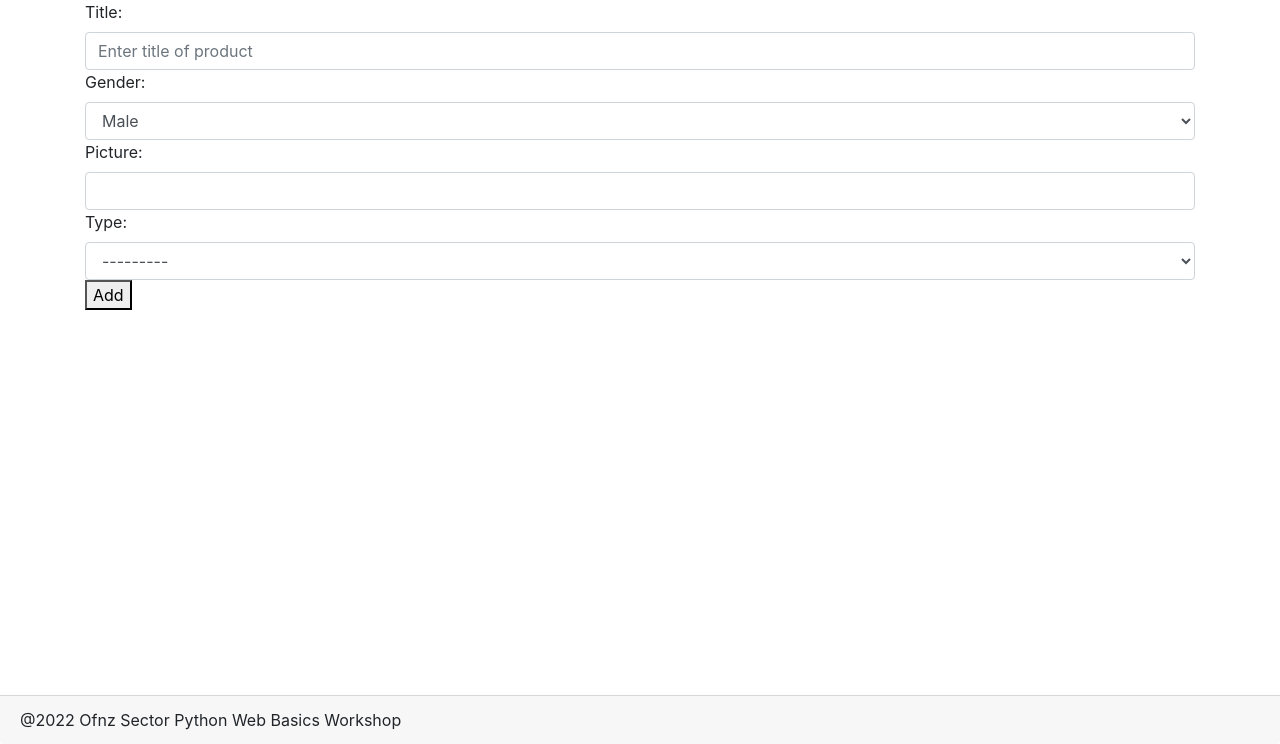
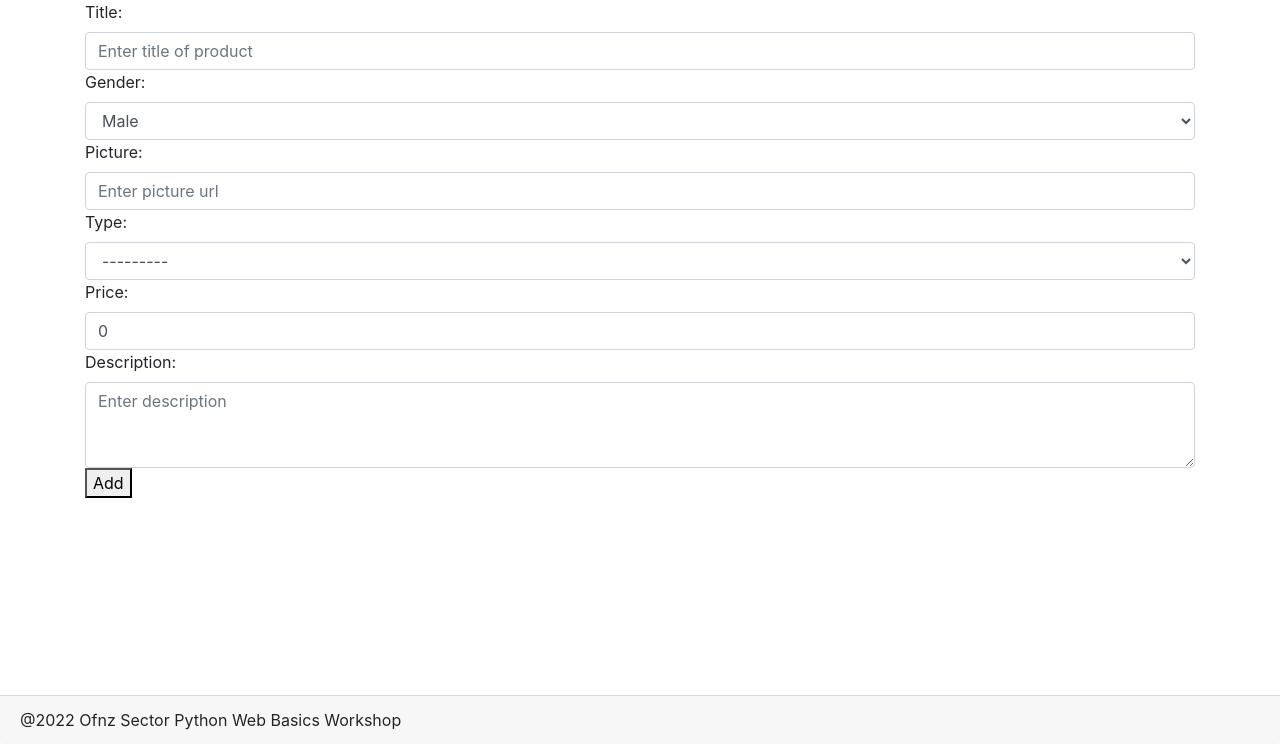
Before and after one commit to mirooka/ofnz_sector, a Django app: page /add_product/hat/ in a window 1280 px wide. Shown: the part 56-800 px from the top of the page. Run offline with Django 4.2, Linux system fonts and the light colour scheme.

Commit message:
added products and public/private home_page

```diff
--- a/ofnz_sector/common/view_mixins.py
+++ b/ofnz_sector/common/view_mixins.py
@@ -5,6 +5,6 @@ class RedirectToIndex:
 
     def dispatch(self, request, *args, **kwargs):
         if request.user.is_authenticated:
-            return redirect('index')
+            return redirect('index public')
 
         return super().dispatch(request, *args, **kwargs)
--- a/ofnz_sector/main/forms.py
+++ b/ofnz_sector/main/forms.py
@@ -18,10 +18,11 @@ class CreateProductForm(BootstrapFormMixin, forms.ModelForm):
         return product
 
 
+
 class CreateShoesForm(CreateProductForm):
     class Meta:
         model = Shoes
-        fields = '__all__'
+        fields = ('title', 'gender', 'picture', 'type', 'price', 'description')
         widgets = {
             'title': forms.TextInput(
                 attrs={
@@ -32,18 +33,35 @@ class CreateShoesForm(CreateProductForm):
                 attrs={
                     'placeholder': 'Enter picture url'
                 }
-            )
+            ),
+            'description': forms.Textarea(
+                attrs={
+                    'placeholder': 'Enter description',
+                    'rows': 3,
+                }
+            ),
         }
 
 
 class CreatePantsForm(CreateProductForm):
     class Meta:
         model = Pants
-        fields = '__all__'
+        fields = ('title', 'gender', 'picture', 'type', 'price', 'description')
         widgets = {
             'title': forms.TextInput(
                 attrs={
                     'placeholder': 'Enter title of product',
+                }
+            ),
+            'picture': forms.TextInput(
+                attrs={
+                    'placeholder': 'Enter picture url'
+                }
+            ),
+            'description': forms.Textarea(
+                attrs={
+                    'placeholder': 'Enter description',
+                    'rows': 3,
                 }
             ),
         }
@@ -52,11 +70,22 @@ class CreatePantsForm(CreateProductForm):
 class CreateShirtForm(CreateProductForm):
     class Meta:
         model = Shirt
-        fields = '__all__'
+        fields = ('title', 'gender', 'picture', 'type', 'price', 'description')
         widgets = {
             'title': forms.TextInput(
                 attrs={
                     'placeholder': 'Enter title of product',
+                }
+            ),
+            'picture': forms.TextInput(
+                attrs={
+                    'placeholder': 'Enter picture url'
+                }
+            ),
+            'description': forms.Textarea(
+                attrs={
+                    'placeholder': 'Enter description',
+                    'rows': 3,
                 }
             ),
         }
@@ -65,11 +94,22 @@ class CreateShirtForm(CreateProductForm):
 class CreateHatForm(CreateProductForm):
     class Meta:
         model = Hat
-        fields = '__all__'
+        fields = ('title', 'gender', 'picture', 'type', 'price', 'description')
         widgets = {
             'title': forms.TextInput(
                 attrs={
                     'placeholder': 'Enter title of product',
+                }
+            ),
+            'picture': forms.TextInput(
+                attrs={
+                    'placeholder': 'Enter picture url'
+                }
+            ),
+            'description': forms.Textarea(
+                attrs={
+                    'placeholder': 'Enter description',
+                    'rows': 3,
                 }
             ),
         }
@@ -78,11 +118,22 @@ class CreateHatForm(CreateProductForm):
 class CreateJacketForm(CreateProductForm):
     class Meta:
         model = Jacket
-        fields = '__all__'
+        fields = ('title', 'gender', 'picture', 'type', 'price', 'description')
         widgets = {
             'title': forms.TextInput(
                 attrs={
                     'placeholder': 'Enter title of product',
                 }
             ),
+            'picture': forms.TextInput(
+                attrs={
+                    'placeholder': 'Enter picture url'
+                }
+            ),
+            'description': forms.Textarea(
+                attrs={
+                    'placeholder': 'Enter description',
+                    'rows': 3,
+                }
+            ),
         }
--- a/ofnz_sector/main/models.py
+++ b/ofnz_sector/main/models.py
@@ -24,6 +24,17 @@ class AbstractModel(models.Model):
     picture = models.URLField(
         null=True,
         blank=True,
+    )
+    description = models.TextField(
+        null=True,
+        blank=True,
+    )
+    price = models.FloatField(
+        default=0
+    )
+    user = models.ForeignKey(
+        UserModel,
+        on_delete=models.CASCADE,
     )
 
 
--- a/ofnz_sector/main/urls.py
+++ b/ofnz_sector/main/urls.py
@@ -1,10 +1,11 @@
 from django.urls import path
 
-from ofnz_sector.main.views.generic import HomeView, AddProductListView
+from ofnz_sector.main.views.generic import HomeViewPublic, AddProductListView, HomeViewPrivate
 from ofnz_sector.main.views.products import AddShoesView, AddPantsView, AddShirtView, AddHatView, AddJacketView
 
 urlpatterns = (
-    path('', HomeView.as_view(), name='index'),
+    path('home/', HomeViewPublic.as_view(), name='index public'),
+    path('', HomeViewPrivate.as_view(), name='index private'),
     path('add_product/', AddProductListView.as_view(), name='add product'),
     path('add_product/shoes/', AddShoesView.as_view(), name='add shoes'),
     path('add_product/pants/', AddPantsView.as_view(), name='add pants'),
--- a/ofnz_sector/main/views/products.py
+++ b/ofnz_sector/main/views/products.py
@@ -7,7 +7,7 @@ from ofnz_sector.main.forms import CreateShoesForm, CreateJacketForm, CreateHatF
 class AddShoesView(views.CreateView):
     form_class = CreateShoesForm
     template_name = 'main/add_shoes.html'
-    success_url = reverse_lazy('index')
+    success_url = reverse_lazy('index public')
 
     def get_form_kwargs(self):
         kwargs = super().get_form_kwargs()
@@ -18,7 +18,7 @@ class AddShoesView(views.CreateView):
 class AddPantsView(views.CreateView):
     form_class = CreatePantsForm
     template_name = 'main/add_pants.html'
-    success_url = reverse_lazy('index')
+    success_url = reverse_lazy('index public')
 
     def get_form_kwargs(self):
         kwargs = super().get_form_kwargs()
@@ -29,7 +29,7 @@ class AddPantsView(views.CreateView):
 class AddShirtView(views.CreateView):
     form_class = CreateShirtForm
     template_name = 'main/add_shirt.html'
-    success_url = reverse_lazy('index')
+    success_url = reverse_lazy('index public')
 
     def get_form_kwargs(self):
         kwargs = super().get_form_kwargs()
@@ -40,7 +40,7 @@ class AddShirtView(views.CreateView):
 class AddHatView(views.CreateView):
     form_class = CreateHatForm
     template_name = 'main/add_hat.html'
-    success_url = reverse_lazy('index')
+    success_url = reverse_lazy('index public')
 
     def get_form_kwargs(self):
         kwargs = super().get_form_kwargs()
@@ -51,7 +51,7 @@ class AddHatView(views.CreateView):
 class AddJacketView(views.CreateView):
     form_class = CreateJacketForm
     template_name = 'main/add_jacket.html'
-    success_url = reverse_lazy('index')
+    success_url = reverse_lazy('index public')
 
     def get_form_kwargs(self):
         kwargs = super().get_form_kwargs()
--- a/templates/base.html
+++ b/templates/base.html
@@ -13,15 +13,27 @@
 {#start of Navigation#}
 <nav class="navbar navbar-expand-lg navbar-light bg-light">
     <div class="container-fluid">
-        <a class="navbar-brand" href="{% url 'index' %}">Ofnz Sector</a>
+        {% if not request.user.is_authenticated %}
+        <a class="navbar-brand" href="{% url 'index public' %}">Ofnz Sector</a>
         <button class="navbar-toggler" type="button" data-bs-toggle="collapse" data-bs-target="#navbarNav"
                 aria-controls="navbarNav" aria-expanded="false" aria-label="Toggle navigation">
             <span class="navbar-toggler-icon"></span>
         </button>
+        {% else %}
+            <a class="navbar-brand" href="{% url 'index private' %}">Ofnz Sector</a>
+        <button class="navbar-toggler" type="button" data-bs-toggle="collapse" data-bs-target="#navbarNav"
+                aria-controls="navbarNav" aria-expanded="false" aria-label="Toggle navigation">
+            <span class="navbar-toggler-icon"></span>
+        </button>
+        {% endif %}
         <div class="collapse navbar-collapse" id="navbarNav">
             <ul class="navbar-nav">
                 <li class="nav-item">
-                    <a class="nav-link" aria-current="page" href="{% url 'index' %}">Home</a>
+                    {% if not request.user.is_authenticated %}
+                        <a class="nav-link" aria-current="page" href="{% url 'index public' %}">Home</a>
+                    {% else %}
+                        <a class="nav-link" aria-current="page" href="{% url 'index private' %}">Home</a>
+                    {% endif %}
                 </li>
                 <li class="nav-item">
                     <a class="nav-link" href="#">Women</a>
@@ -50,6 +62,10 @@
     {% block page_content %}
     {% endblock %}
 </div>
+
+{% block bottom_page_content %}
+{% endblock %}
+
 {#start of Footer#}
 <footer class="fixed-bottom card-footer">
     <div>@2022 Ofnz Sector Python Web Basics Workshop</div>
--- a/templates/main/home_page.html
+++ b/templates/main/home_page_no_profile.html
@@ -3,8 +3,5 @@
     {% if not request.user.is_authenticated %}
     <a href="{% url 'profile register' %}" class="btn btn-outline-info">Register</a>
     <a href="{% url 'login user' %}" class="btn btn-outline-info">Login</a>
-    {% else  %}
-    <a href="{% url 'add product' %}" class="btn btn-outline-info">Add Product</a>
-    <a href="#" class="btn btn-outline-info">View newest arrivals</a>
     {% endif %}
 {% endblock %}
```
Also changed, not shown: ofnz_sector/accounts/views.py (+18 -8 lines), ofnz_sector/main/views/generic.py (+9 -2 lines), templates/accounts/profile_details.html (+83 -1 lines), templates/main/home_page_with_profile.html (added, +7 -0 lines), ofnz_sector/main/migrations/0008_abstractmodel_user.py (added), ofnz_sector/main/migrations/0009_abstractmodel_description_abstractmodel_price.py (added).
